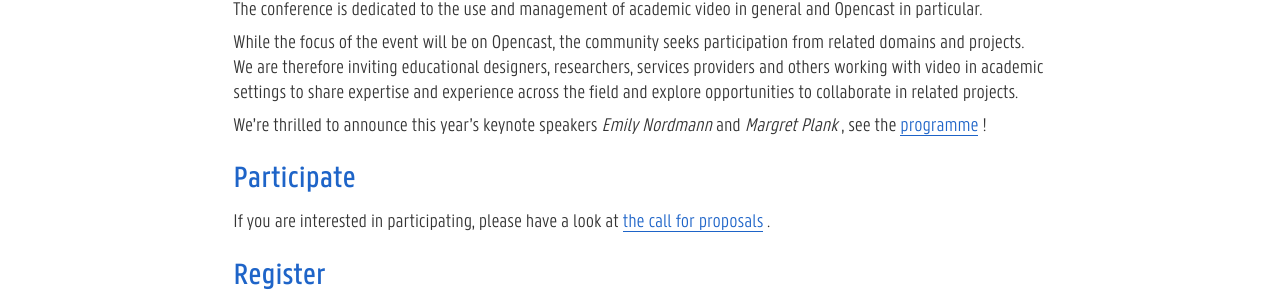
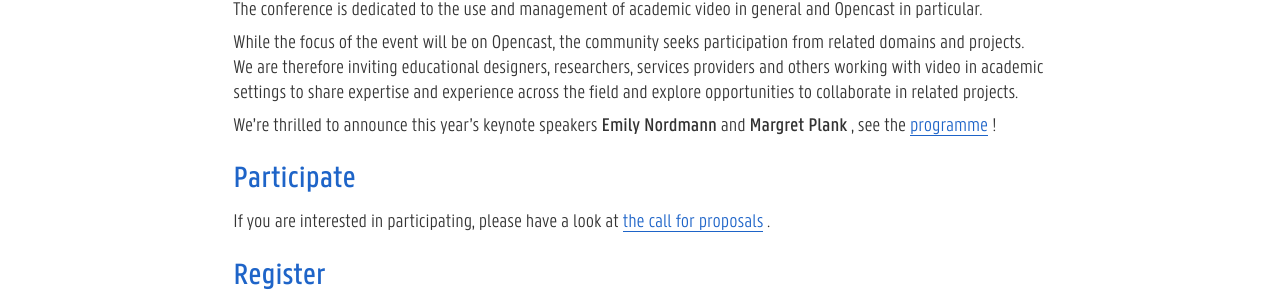
Before and after one commit to mm-dict/oc2020, a Jekyll site: the page built from index.md, in a window 1280 px wide. Shown: the part 609-917 px from the top of the page. Built offline with Jekyll 4.4.1, drawn with Linux system fonts in a browser that asks for light colours; a script that is not in the unit is left out.

Commit message:
changed some markup

```diff
--- a/index.md
+++ b/index.md
@@ -17,7 +17,7 @@ The conference is dedicated to the use and management of academic video in gener
 
 While the focus of the event will be on Opencast, the community seeks participation from related domains and projects. We are therefore inviting educational designers, researchers, services providers and others working with video in academic settings to share expertise and experience across the field and explore opportunities to collaborate in related projects.
 
-We're thrilled to announce this year's keynote speakers *Emily Nordmann* and *Margret Plank* , see the [programme](https://oc2020.ugent.be/programme.html) !
+We're thrilled to announce this year's keynote speakers **Emily Nordmann** and **Margret Plank** , see the [programme](https://oc2020.ugent.be/programme.html) !
 
 ## Participate
 
```
Also changed, not shown: programme.md (+4 -1 lines).
